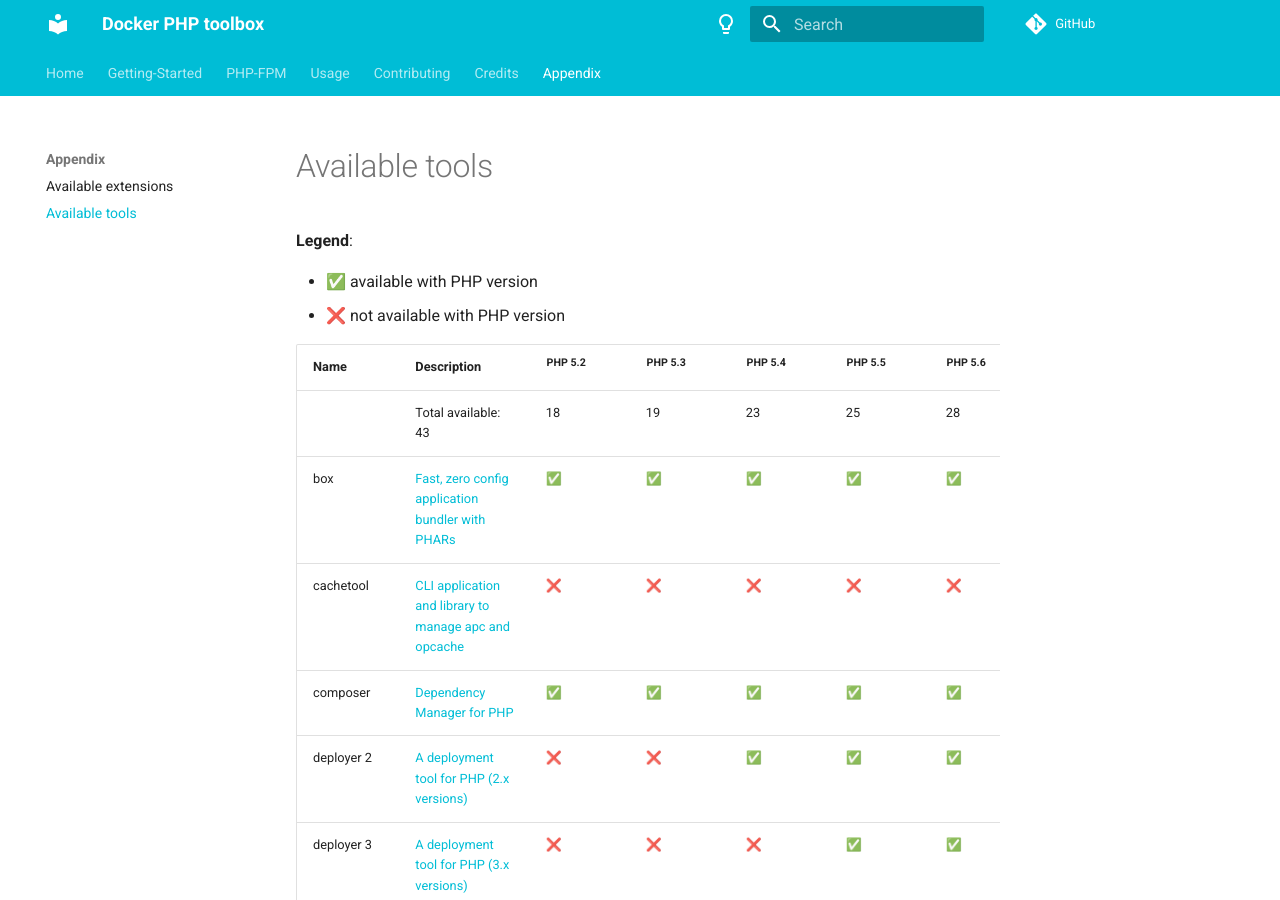
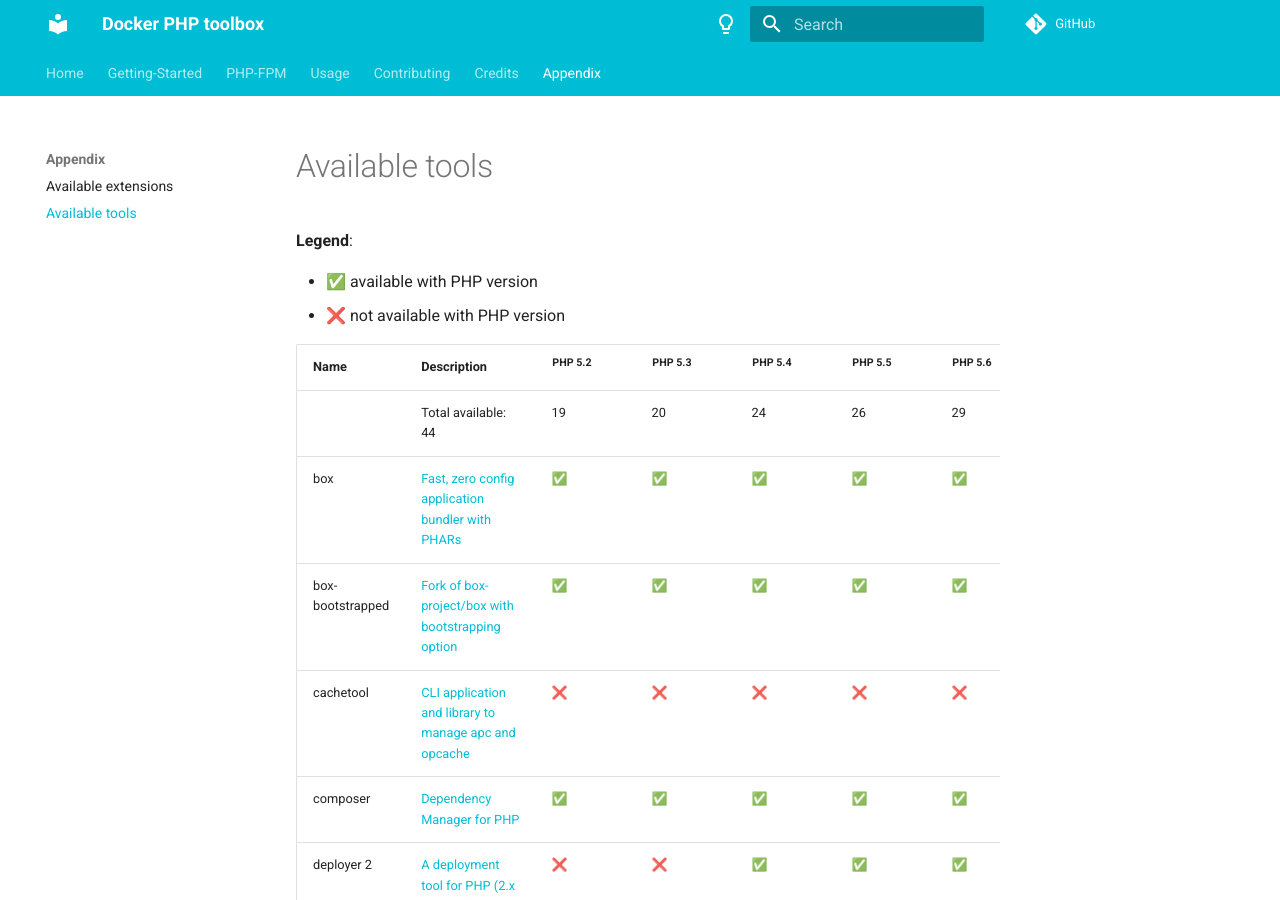
Before and after one commit to llaville/docker-php-toolbox, an MkDocs documentation site: the page built from docs/appendix/tools.md, in a window 1280 px wide and 900 px high. Built offline with MkDocs 1.6.1 and Material for MkDocs 9.7.7, drawn with Linux system fonts in a browser that asks for light colours; comment, search, counter and statistics services are not loaded.

Commit message:
implement new feature #24 with lowest priority

```diff
--- a/docs/appendix/tools.md
+++ b/docs/appendix/tools.md
@@ -9,8 +9,9 @@
 <!-- MARKDOWN-TABLE:START -->
 | Name | Description | <sup>PHP 5.2</sup> | <sup>PHP 5.3</sup> | <sup>PHP 5.4</sup> | <sup>PHP 5.5</sup> | <sup>PHP 5.6</sup> | <sup>PHP 7.0</sup> | <sup>PHP 7.1</sup> | <sup>PHP 7.2</sup> | <sup>PHP 7.3</sup> | <sup>PHP 7.4</sup> | <sup>PHP 8.0</sup> | <sup>PHP 8.1</sup> |
 | :--- | :---------- | :------ | :------ | :------ | :------ | :------ | :------ | :------ | :------ | :------ | :------ | :------ | :------ |
-| | Total available: 43 | 18 | 19 | 23 | 25 | 28 | 29 | 32 | 36 | 38 | 37 | 37 | 30 |
+| | Total available: 44 | 19 | 20 | 24 | 26 | 29 | 30 | 33 | 37 | 39 | 38 | 38 | 31 |
 | box | [Fast, zero config application bundler with PHARs](https://github.com/box-project/box) | &#x2705; | &#x2705; | &#x2705; | &#x2705; | &#x2705; | &#x2705; | &#x2705; | &#x2705; | &#x2705; | &#x2705; | &#x2705; | &#x2705; |
+| box-bootstrapped | [Fork of box-project/box with bootstrapping option](https://github.com/llaville/box) | &#x2705; | &#x2705; | &#x2705; | &#x2705; | &#x2705; | &#x2705; | &#x2705; | &#x2705; | &#x2705; | &#x2705; | &#x2705; | &#x2705; |
 | cachetool | [CLI application and library to manage apc and opcache](https://github.com/gordalina/cachetool) | &#x274C; | &#x274C; | &#x274C; | &#x274C; | &#x274C; | &#x274C; | &#x274C; | &#x274C; | &#x2705; | &#x2705; | &#x2705; | &#x274C; |
 | composer | [Dependency Manager for PHP](https://github.com/composer/composer) | &#x2705; | &#x2705; | &#x2705; | &#x2705; | &#x2705; | &#x2705; | &#x2705; | &#x2705; | &#x2705; | &#x2705; | &#x2705; | &#x2705; |
 | deployer 2 | [A deployment tool for PHP (2.x versions)](https://github.com/deployphp/deployer) | &#x274C; | &#x274C; | &#x2705; | &#x2705; | &#x2705; | &#x2705; | &#x2705; | &#x2705; | &#x2705; | &#x2705; | &#x2705; | &#x2705; |
```
Also changed, not shown: 1 other file.
